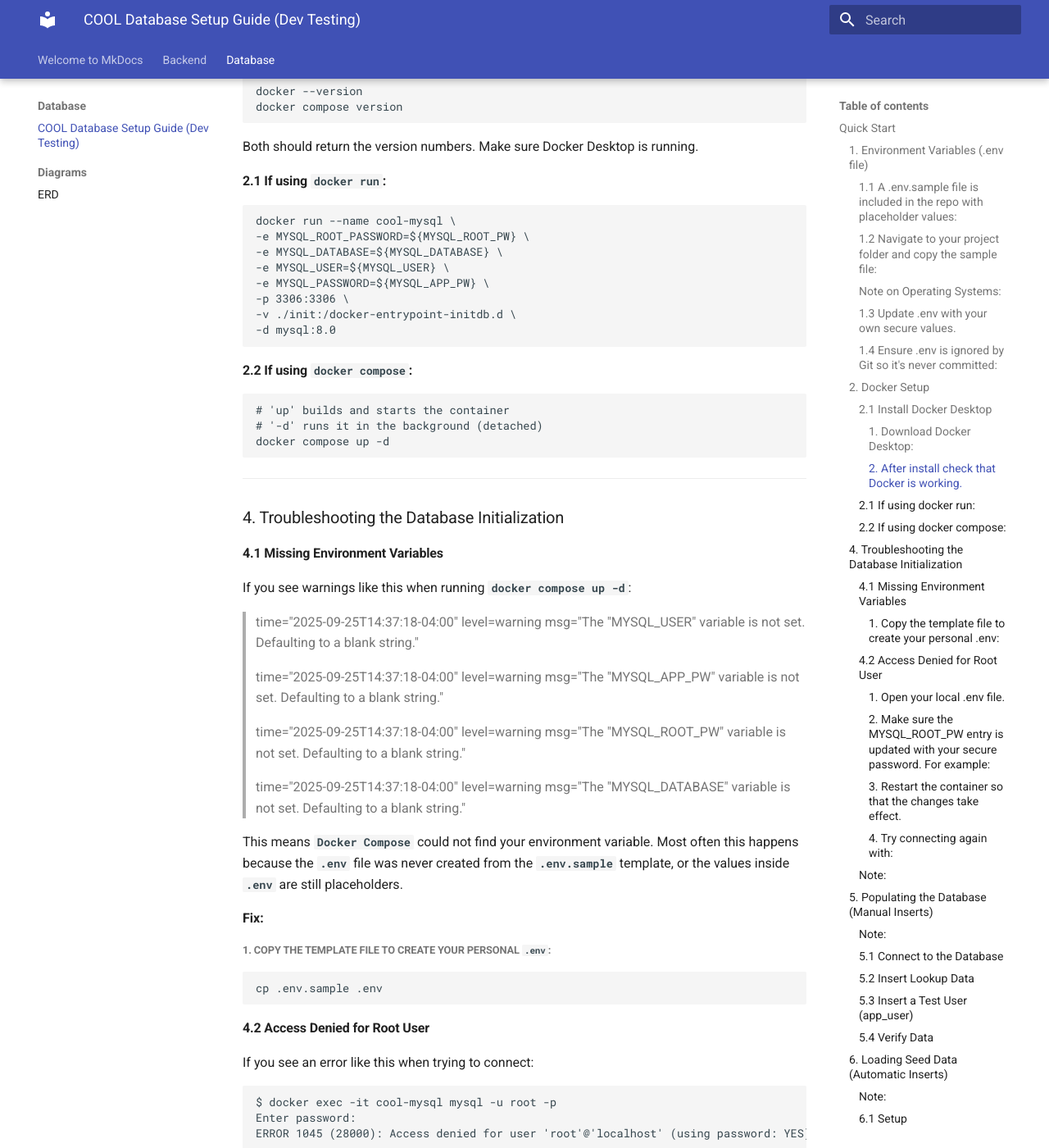
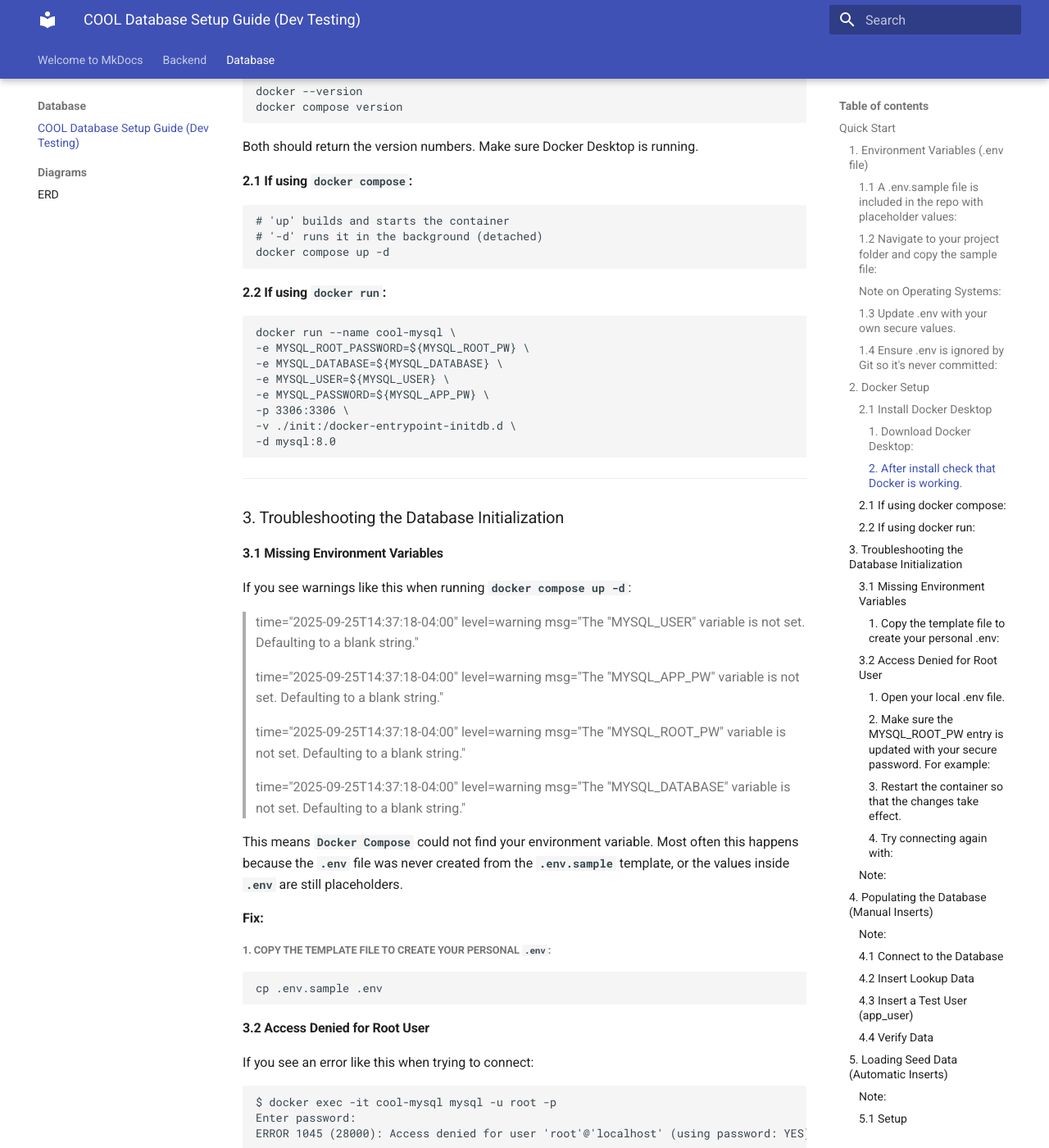
Before and after one commit to CityOfOrlando-2025/COOL, an MkDocs documentation site: the page built from documentation/docs/database/cool-db-setup-guide.md, in a window 1280 px wide and 1400 px high, scrolled down 2103 px. Shown: the whole window at 82% size. Built offline with MkDocs 1.6.1 and Material for MkDocs 9.7.7, drawn with Linux system fonts in a browser that asks for light colours; some of the changed text lies outside the part shown.

Commit message:
renumbered guide

````diff
--- a/documentation/docs/database/cool-db-setup-guide.md
+++ b/documentation/docs/database/cool-db-setup-guide.md
@@ -93,7 +93,15 @@ docker compose version
 Both should return the version numbers. Make sure Docker Desktop is running.
 
 
-#### 2.1 If using **`docker run`**:
+#### 2.1 If using **`docker compose`**:
+
+```
+# 'up' builds and starts the container
+# '-d' runs it in the background (detached)
+docker compose up -d
+```
+
+#### 2.2 If using **`docker run`**:
 
 ```
 docker run --name cool-mysql \
@@ -106,20 +114,11 @@ docker run --name cool-mysql \
 -d mysql:8.0
 ```
 
-#### 2.2 If using **`docker compose`**:
-
-```
-# 'up' builds and starts the container
-# '-d' runs it in the background (detached)
-docker compose up -d
-```
-
 ---
 
+### 3. Troubleshooting the Database Initialization
 
-### 4. Troubleshooting the Database Initialization
-
-#### 4.1 Missing Environment Variables
+#### 3.1 Missing Environment Variables
 
 If you see warnings like this when running **`docker compose up -d`**:
 > time="2025-09-25T14:37:18-04:00" level=warning msg="The "MYSQL_USER" variable is not set. Defaulting to a blank string."
@@ -138,7 +137,7 @@ from the **`.env.sample`** template, or the values inside **`.env`** are still p
 ```
 cp .env.sample .env
 ```
-#### 4.2 Access Denied for Root User
+#### 3.2 Access Denied for Root User
 
 If you see an error like this when trying to connect:
 ```
@@ -173,12 +172,12 @@ Enter the updated password when prompted.
 ---
 > #### **Note:**
 >
->**Section 5** (Manual Inserts): Intended for **granular testing** and validation of individual tables.
+>**Section 4** (Manual Inserts): Intended for **granular testing** and validation of individual tables.
 >
->**Section 6** (Automatic Inserts): Intended for quickly populating the schema with a consistent baseline dataset using a **seed script**.
+>**Section 5** (Automatic Inserts): Intended for quickly populating the schema with a consistent baseline dataset using a **seed script**.
 ---
 
-### 5. Populating the Database (Manual Inserts)
+### 4. Populating the Database (Manual Inserts)
 
 >#### **Note:**
 > This section provides **sample insert statements** for a few key tables to demonstrate the manual
@@ -192,7 +191,7 @@ When the database container starts, all of the tables defined in the DDL are cre
 To actually use the system, you must populate the lookup tables (roles, statues, types, etc.) and add some starter
 records.
 
-#### 5.1 Connect to the Database
+#### 4.1 Connect to the Database
 
 In your terminal, type:
 ```
@@ -209,7 +208,7 @@ Switch to the project database:
 
 `USE cool_db;`
 
-#### 5.2 Insert Lookup Data
+#### 4.2 Insert Lookup Data
 
 Lookup tables hold the fixed lists that the system depends on (roles, device types, statuses). These **must** be populated first.
 
@@ -232,7 +231,7 @@ INSERT INTO device_status (device_status_name) VALUES
 ('Lost');
 ```
 
-#### 5.3 Insert a Test User (app_user)
+#### 4.3 Insert a Test User (app_user)
 Once the lookups exist, you can add a user. This table depends on **`user_role`**, so make sure the roles were inserted first.
 
 ```
@@ -249,7 +248,7 @@ VALUES ('Test Admin', 'admin@example.com', 'hashed_pw_here', 'salt_here', 1);
 INSERT INTO location (location_name, street_address, city, state, zip_code, contact_phone)
 VALUES ('Downtown Community Center', '123 Main St', 'Orlando', 'FL', '32801', '407-555-1234');
 ```
-#### 5.4 Verify Data
+#### 4.4 Verify Data
 Check that the rows were inserted:
 
 ```
@@ -258,19 +257,19 @@ SELECT * FROM device_status;
 SELECT * FROM location;
 SELECT * FROM app_user;
 ```
-### 6. Loading Seed Data (Automatic Inserts)
+### 5. Loading Seed Data (Automatic Inserts)
 
 > #### **Note:**
 > This section provides a **seed script** that automatically populates the schema with a consistent baseline dataset across **all tables**. Use this when you want to quickly bring up the database to a usable state without entering data manually.
 >
 > The commands in this section are the same on Mac, Linux, and Windows, since they are run inside the Docker container.
 
-#### 6.1 Setup
+#### 5.1 Setup
 - Copy **`seed-dev.sql`** inside the **`./init`** directory (alongside the **`cool-ddl.sql`**).
 - During container startup, MySQL executes all **`.sql`** files in **`./init`** the **first time** the database is created.
 - This ensures that each environment is provisioned with a consistent, known dataset.
 
-#### 6.2 Start the Database
+#### 5.2 Start the Database
 From your project folder open your terminal and type:
 ```
 docker compose up -d
@@ -279,7 +278,7 @@ docker compose up -d
 - `up` - Builds and starts the services defined in your `docker-compose.yml` file.
 - `-d` (detached mode) - Runs them in the background, so your terminal stays free instead of locking on logs.
 
-#### 6.3 Verify the Seeded Tables
+#### 5.3 Verify the Seeded Tables
 After the container starts, connect to MySQL.
 
 In your terminal type:
@@ -319,7 +318,7 @@ SELECT * FROM location;
 
 You should see all schema tables plus sample data from the seed file.
 
-#### 6.4 Resetting and Reloading
+#### 5.4 Resetting and Reloading
 
 If you need to wipe the database and reload fresh seed data:
 
````
